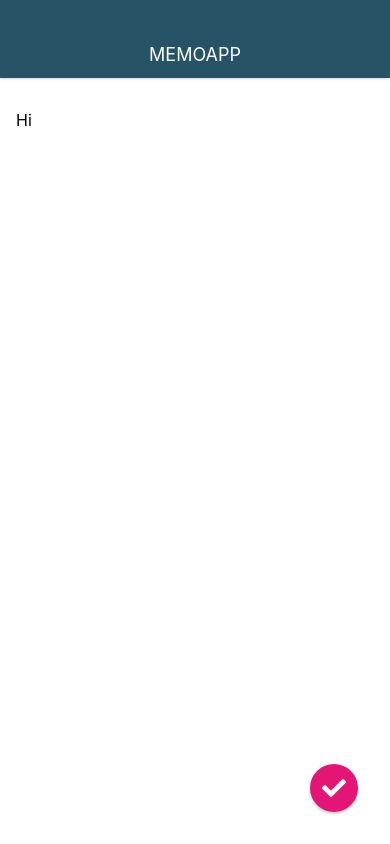
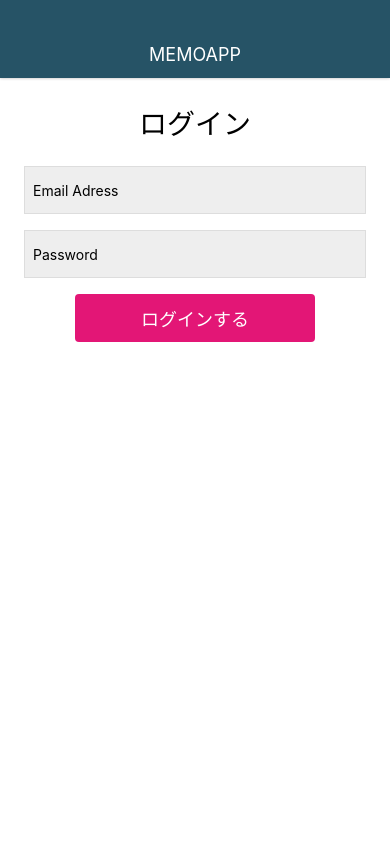
Before and after one commit to d00fy/MemoApp, a React Native app: screen / in a window 390 px wide. Built offline with nearby package versions, Linux system fonts and the light colour scheme.

Commit message:
create Log and Sign screens

```diff
--- a/App.js
+++ b/App.js
@@ -2,7 +2,7 @@
 import { StyleSheet, View } from 'react-native';
 
 import Appbar from './src/components/Appbar';
-import MemoDetailScreen from './src/screens/MemoEditScreen';
+import MemoDetailScreen from './src/screens/LoginScreen';
 
 export default function App() {
   return (
--- /dev/null
+++ b/src/screens/LoginScreen.js
@@ -0,0 +1,59 @@
+import React from 'react';
+import { View, StyleSheet, Text, TextInput, TouchableHighlight } from 'react-native';
+
+class LoginScreen extends React.Component {
+    render() {
+        return (
+            <View style={styles.container}>
+                <Text style={styles.title}>
+                    ログイン
+                </Text>
+                <TextInput style={styles.input} value="Email Adress" />
+                <TextInput style={styles.input} value="Password" />
+                <TouchableHighlight style={styles.button} onPress={() => { }} underlayColor='#C70F66'>
+                    <Text style={styles.buttonTitile}>ログインする</Text>
+                </TouchableHighlight>
+            </View>
+        );
+    }
+}
+
+const styles = StyleSheet.create({
+    container: {
+        flex: 1,
+        width: '100%',
+        padding: 24,
+        backgroundColor: '#fff',
+    },
+
+    input: {
+        backgroundColor: '#eee',
+        height: 48,
+        marginBottom: 16,
+        borderWidth: 1,
+        borderColor: '#DDD',
+        padding: 8,
+
+    },
+    title: {
+        fontSize: 28,
+        alignSelf: 'center',
+        marginBottom: 24,
+    },
+    button: {
+        backgroundColor: '#E31676',
+        height: 48,
+        borderRadius: 4,
+        justifyContent: 'center',
+        alignItems: 'center',
+        width: '70%',
+        alignSelf: 'center',
+    },
+    buttonTitile: {
+        color: '#fff',
+        fontSize: 18,
+    }
+
+});
+
+export default LoginScreen;
```
Also changed, not shown: src/screens/SignupScreen.js (added, +59 -0 lines).
